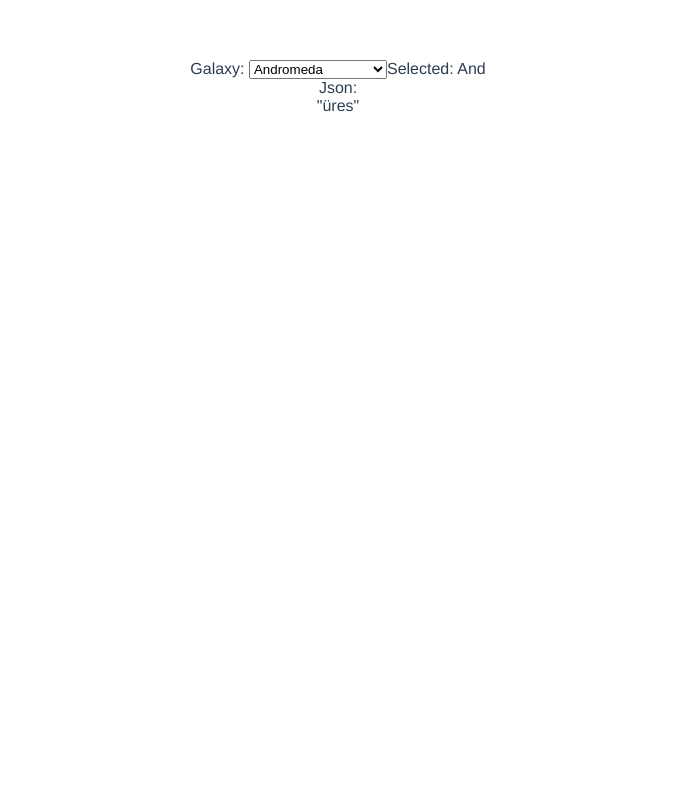
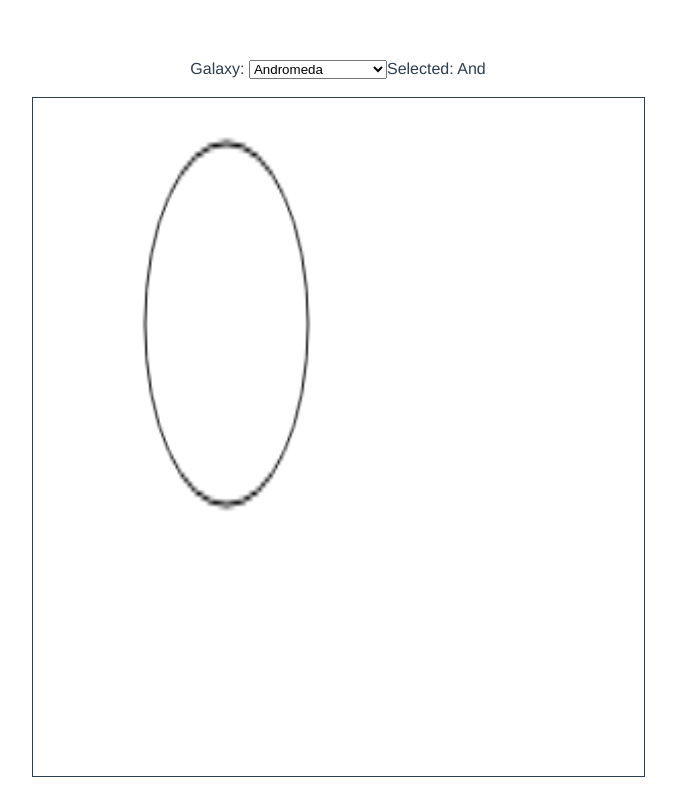
Before and after one commit to Fdavid1017/Vue.JS-Exercise, a Vue app in the folder show_it/: page / in a window 1280 px wide. Shown: the whole page, without its empty margins (302-978 px from the left). Built offline with nearby package versions, Linux system fonts and the light colour scheme.

Commit message:
ShowIt: added canves

```diff
--- a/show_it/src/App.vue
+++ b/show_it/src/App.vue
@@ -7,17 +7,21 @@
             </option>
         </select>
         <span>Selected: {{ selected }}</span>
-        <div>Json:<br>{{JSON.stringify(this.result)}}</div>
+        <br><br>
+        <GalaxyCanvas v-bind:data=this.result />
     </div>
 </template>
 
 <script>
     import json from './data/constellations.json';
+    import GalaxyCanvas from "@/components/GalaxyCanvas";
     import axios from 'axios';
 
     export default {
         name: 'app',
-        components: {},
+        components: {
+            GalaxyCanvas
+        },
         data() {
             return {
                 myJson: json,
--- /dev/null
+++ b/show_it/src/components/GalaxyCanvas.vue
@@ -0,0 +1,36 @@
+<template>
+    <canvas id='dataCanvas'></canvas>
+</template>
+
+<script>
+    export default {
+        props:[
+            'data'
+        ],
+        name: "GalaxyCanvas",
+
+        data(){
+            return{
+                vueCanvas:null,
+            }
+        },
+
+        mounted(){
+            let c = document.getElementById("dataCanvas");
+            let ctx = c.getContext("2d");
+            this.vueCanvas = ctx;
+
+            ctx.beginPath();
+            ctx.arc(95, 50, 40, 0, 2 * Math.PI);
+            ctx.stroke();
+        }
+    }
+</script>
+
+<style scoped>
+#dataCanvas{
+    height: 678px;
+    width: 611px;
+    border: #2c3e50 1px solid;
+}
+</style>
```
